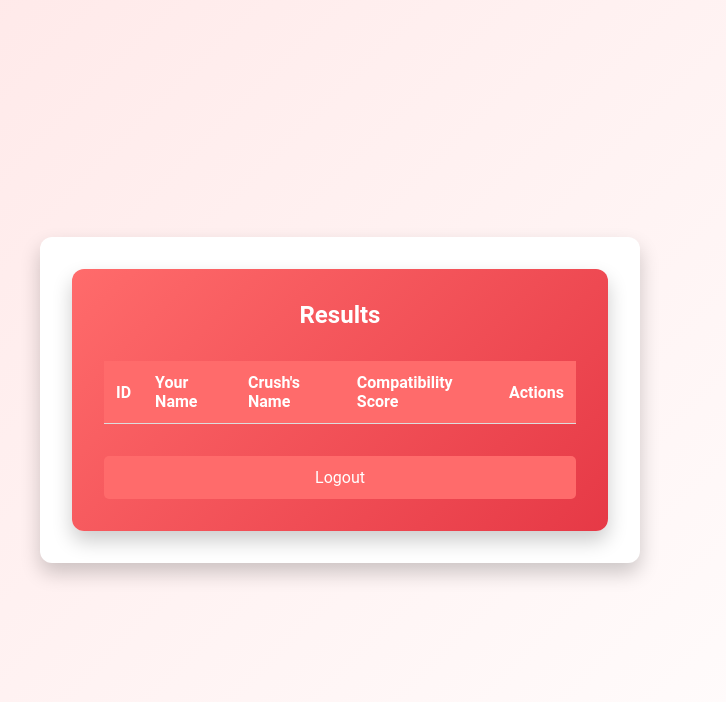
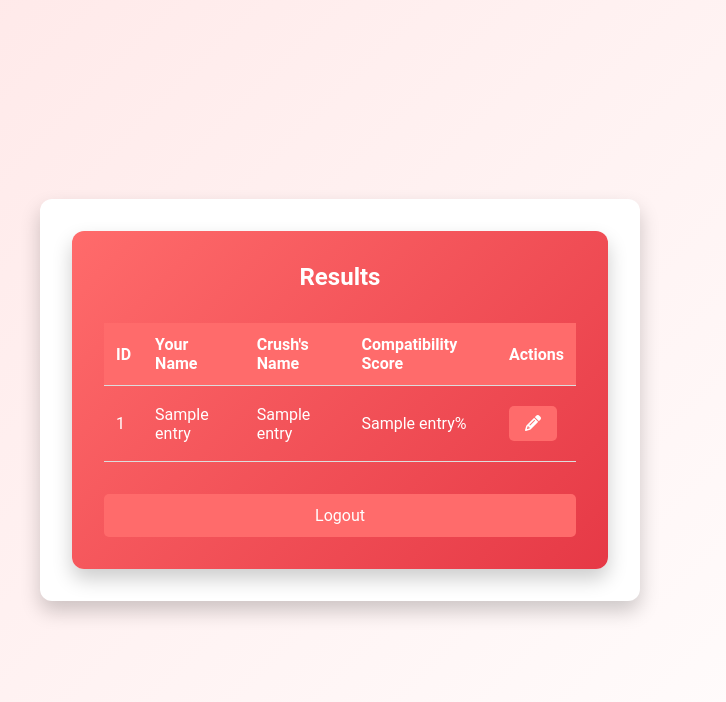
Before and after one commit to Scemworks/compat-calc, a Flask app: page /dashboard in a window 1280 px wide. Shown: the top 702 px of the page, without its empty margins (300-1026 px from the left). Run offline with Flask 3, Linux system fonts and the light colour scheme; the visitor is signed in with stand-in values (Sample User, id 1); a database or web service that is not in the repository returns one stand-in record (values such as "Sample title"); lists and menus that the app fills with data are empty; some libraries are stand-ins or nearby versions.

Commit message:
Files for Site

```diff
--- a/templates/dashboard.html
+++ b/templates/dashboard.html
@@ -29,7 +29,7 @@
               </tr>
             </thead>
             <tbody>
-              {% for entry in all_entries %}
+              {% for entry in entries %}
               <tr>
                 <td>{{ entry[0] }}</td>
                 <td>{{ entry[1] }}</td>
--- a/wsgi.py
+++ /dev/null
@@ -1,4 +0,0 @@
-from app import app
-
-if __name__ == "__main__":
-    app.run()
```
Also changed, not shown: compatibility.db (deleted), 1 other file.
